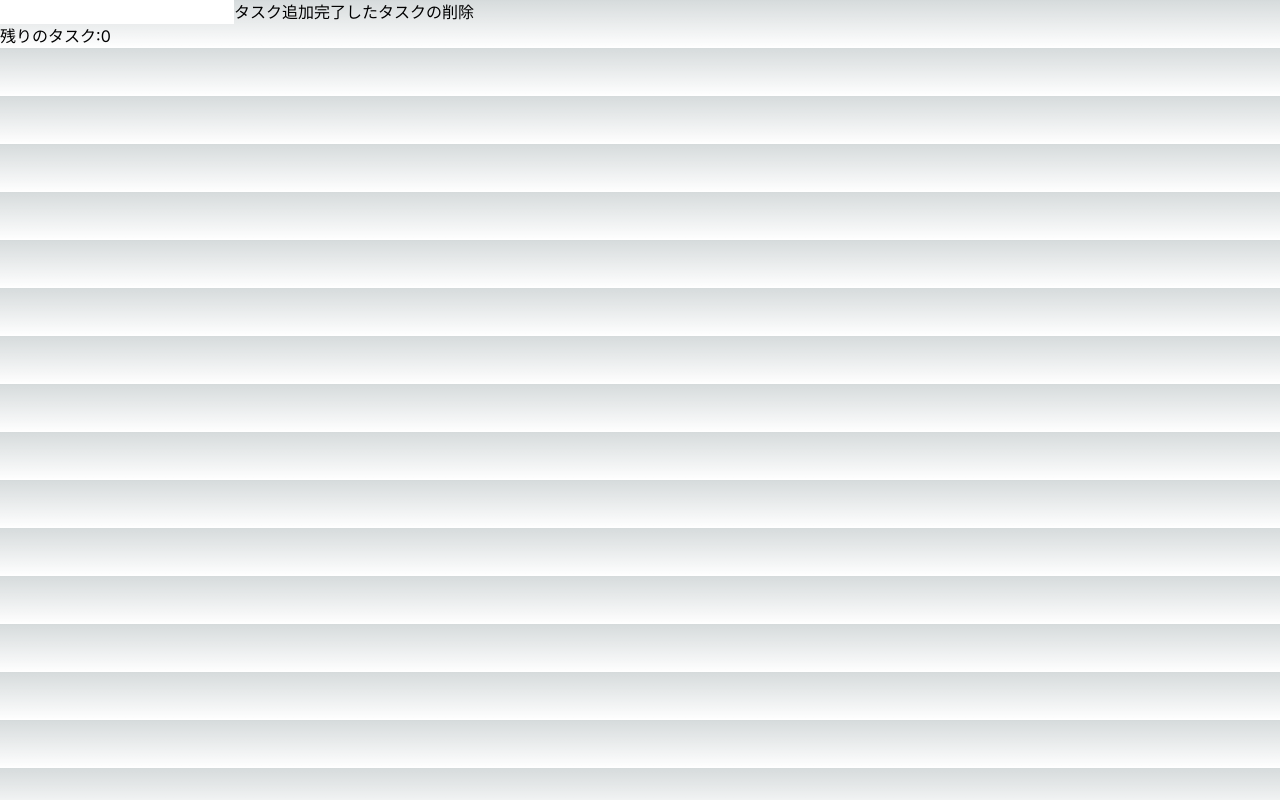
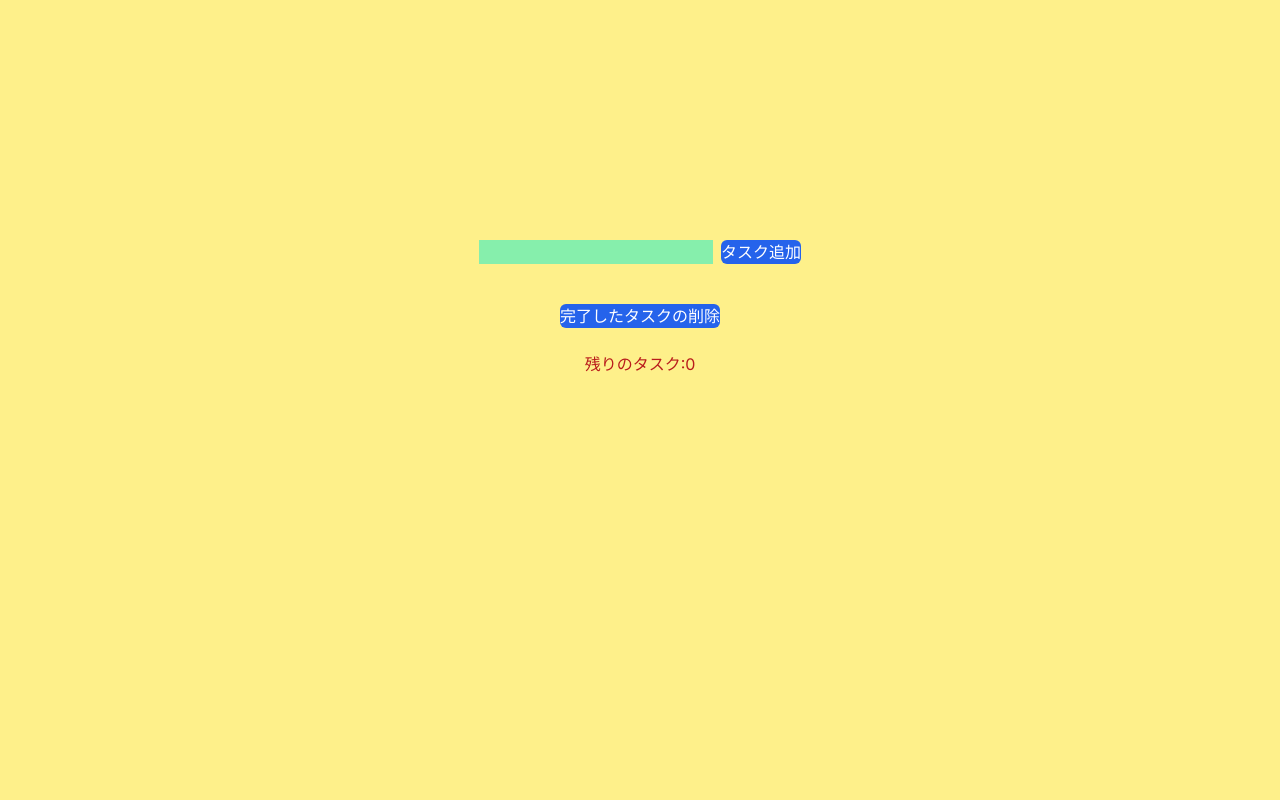
Before and after one commit to taiyaki-man/react-todo-app, a Next.js app: page / in a window 1280 px wide. Built offline with nearby package versions, Linux system fonts and the light colour scheme.

Commit message:
見た目を整えた

```diff
--- a/src/app/globals.css
+++ b/src/app/globals.css
@@ -15,13 +15,3 @@
     --background-end-rgb: 0, 0, 0;
   }
 }
-
-body {
-  color: rgb(var(--foreground-rgb));
-  background: linear-gradient(
-      to bottom,
-      transparent,
-      rgb(var(--background-end-rgb))
-    )
-    rgb(var(--background-start-rgb));
-}
--- a/src/app/page.tsx
+++ b/src/app/page.tsx
@@ -1,9 +1,9 @@
 "use client";
 import React, { useState, useRef } from "react";
 import TodoList from "../components/TodoList";
+import Button from "../components/Button";
 import { TypeTodo } from "../types/TypeTodo";
 import { v4 as uuidv4 } from "uuid";
-
 
 
 export default function Home() {
@@ -36,13 +36,25 @@ export default function Home() {
     setTodos(newTodos);
   };
 
+  //const Button
+
   return (
-    <div>
-      <TodoList todos={todos} toggleTodos={toggleTodos} />
-      <input type='text' ref={todoRef} />
-      <button onClick={handleAddTodo}>タスク追加</button>
-      <button onClick={handleClear}>完了したタスクの削除</button>
-      <div>残りのタスク:{todos.filter((todo) => !todo.done).length}</div>
+    <div className="bg-yellow-200 justify-center  items-center min-h-screen " >
+      <nav  className = " py-60">
+        <div className = "flex  justify-center mb-4">
+          <input className="bg-green-300 hover:bg-green-500 duration-300 mr-2" type='text' ref={todoRef} />
+          <Button onClick ={handleAddTodo}>タスク追加</Button>
+        </div>
+        <div className="flex flex-col items-center">
+          <TodoList todos={todos} toggleTodos={toggleTodos} />
+        </div>
+        <div className = "flex justify-center py-6">
+           <Button  onClick ={handleClear}>完了したタスクの削除</Button>
+        </div>
+
+        <div className="text-1xl text-red-700 text-center">残りのタスク:{todos.filter((todo) => !todo.done).length}</div>
+      </nav>
+
     </div>
   );
 };
--- /dev/null
+++ b/src/components/Button.tsx
@@ -0,0 +1,21 @@
+import React from 'react';
+import { TypeTodo } from '../types/TypeTodo';
+
+
+interface ButtonProps {
+    onClick: () => void;
+    children?: React.ReactNode;
+}
+
+const Button  = ({ onClick, children }:ButtonProps) => {
+  return (
+    <button onClick={onClick} className=' rounded-md hover:ease-in-out duration-300 bg-blue-600 text-white '>
+      {children}
+    </button>
+  )
+
+} ;
+
+
+
+export default Button;
--- a/src/components/TodoList.tsx
+++ b/src/components/TodoList.tsx
@@ -8,7 +8,8 @@ interface TodoListProps {
 }
 
 const TodoList: React.FC<TodoListProps> = ({ todos, toggleTodos }) => {
-  return todos.map((todo) => <Todo todo={todo} key={todo.id} toggleTodos={toggleTodos} />);
+  return todos.map((todo) =>
+  <Todo todo={todo} key={todo.id} toggleTodos={toggleTodos} />);
 };
 
 export default TodoList;
```
